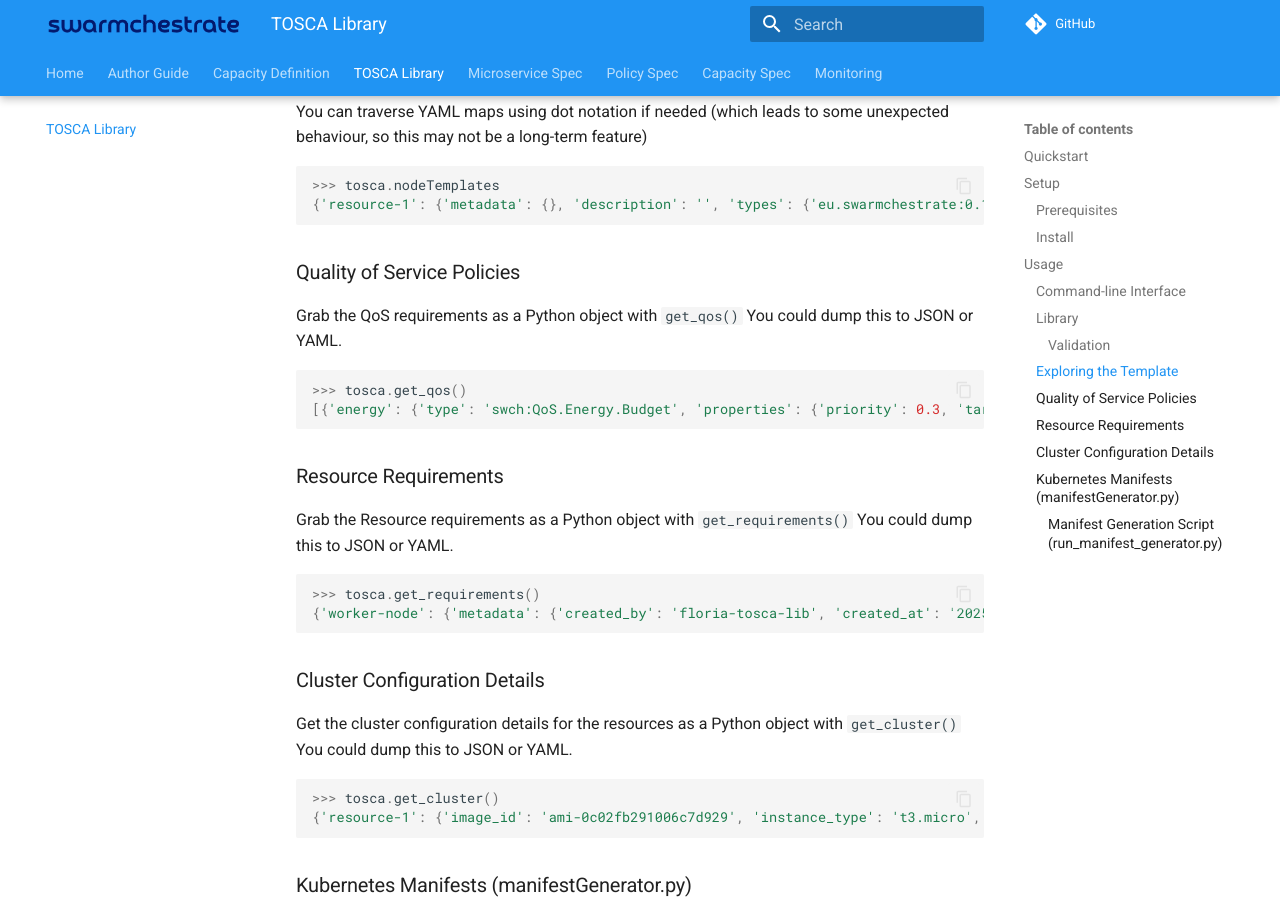
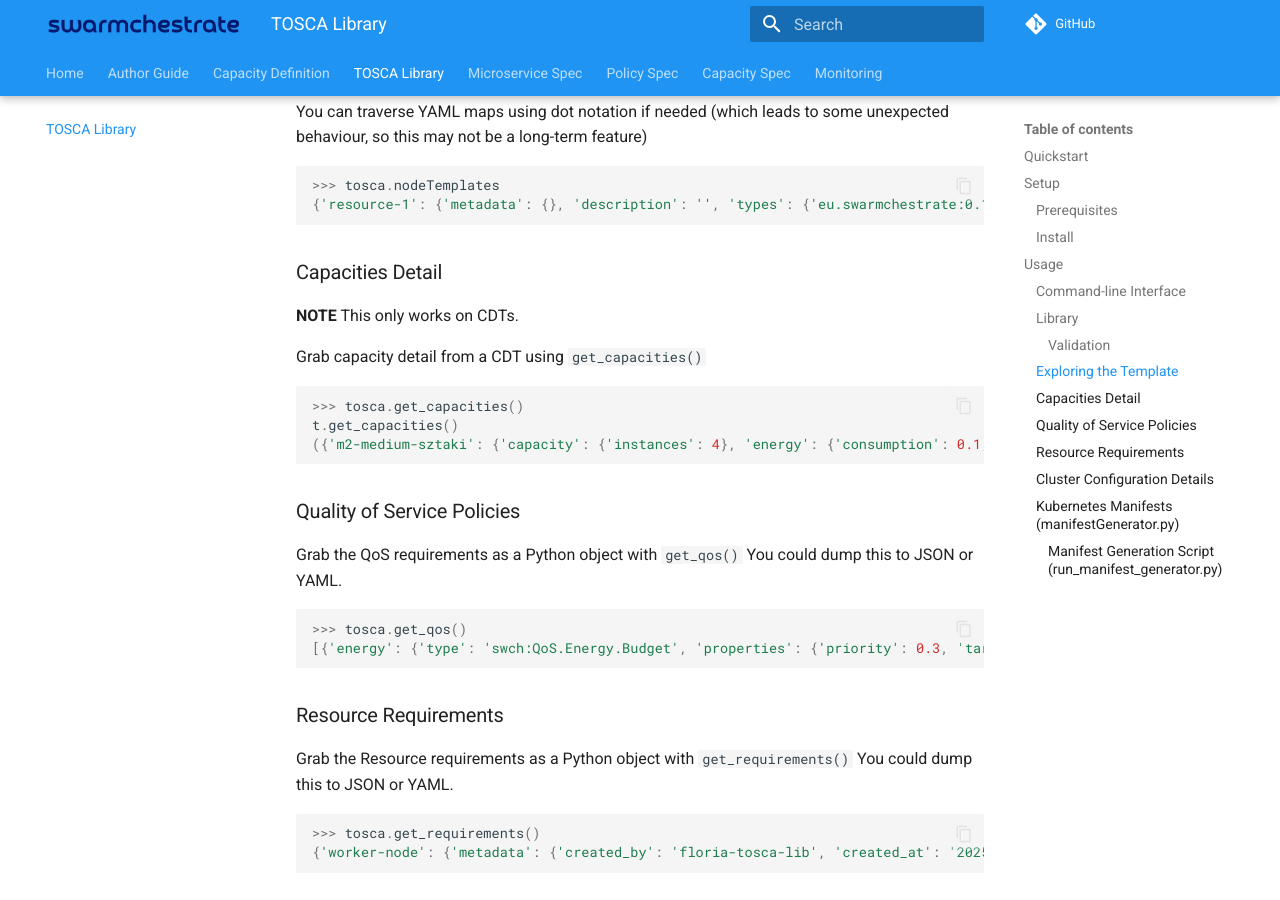
Before and after one commit to Swarmchestrate/tosca, an MkDocs documentation site: the page built from docs/sardou.md, in a window 1280 px wide and 900 px high, scrolled down 2097 px. Built offline with MkDocs 1.6.1 and Material for MkDocs 9.7.7, drawn with Linux system fonts in a browser that asks for light colours; comment, search, counter and statistics services are not loaded.

Commit message:
docs: document get_capacities

````diff
--- a/docs/sardou.md
+++ b/docs/sardou.md
@@ -110,6 +110,18 @@ so this may not be a long-term feature)
 {'resource-1': {'metadata': {}, 'description': '', 'types': {'eu.swarmchestrate:0.1::EC2.micro.t3' ...
 ```
 
+### Capacities Detail
+
+**NOTE** This only works on CDTs.
+
+Grab capacity detail from a CDT using `get_capacities()`
+
+```python
+>>> tosca.get_capacities()
+t.get_capacities()
+({'m2-medium-sztaki': {'capacity': {'instances': 4}, 'energy': {'consumption': 0.1, 'energy-type': 'non-green', 'powered-type': 'mains-powered'}, 'host': {'bandwidth': '1000', 'disk-size': '20', 'mem-size': '8 GB', 'num-cpus': 4},
+```
+
 ### Quality of Service Policies
 
 Grab the QoS requirements as a Python object with `get_qos()`
````
